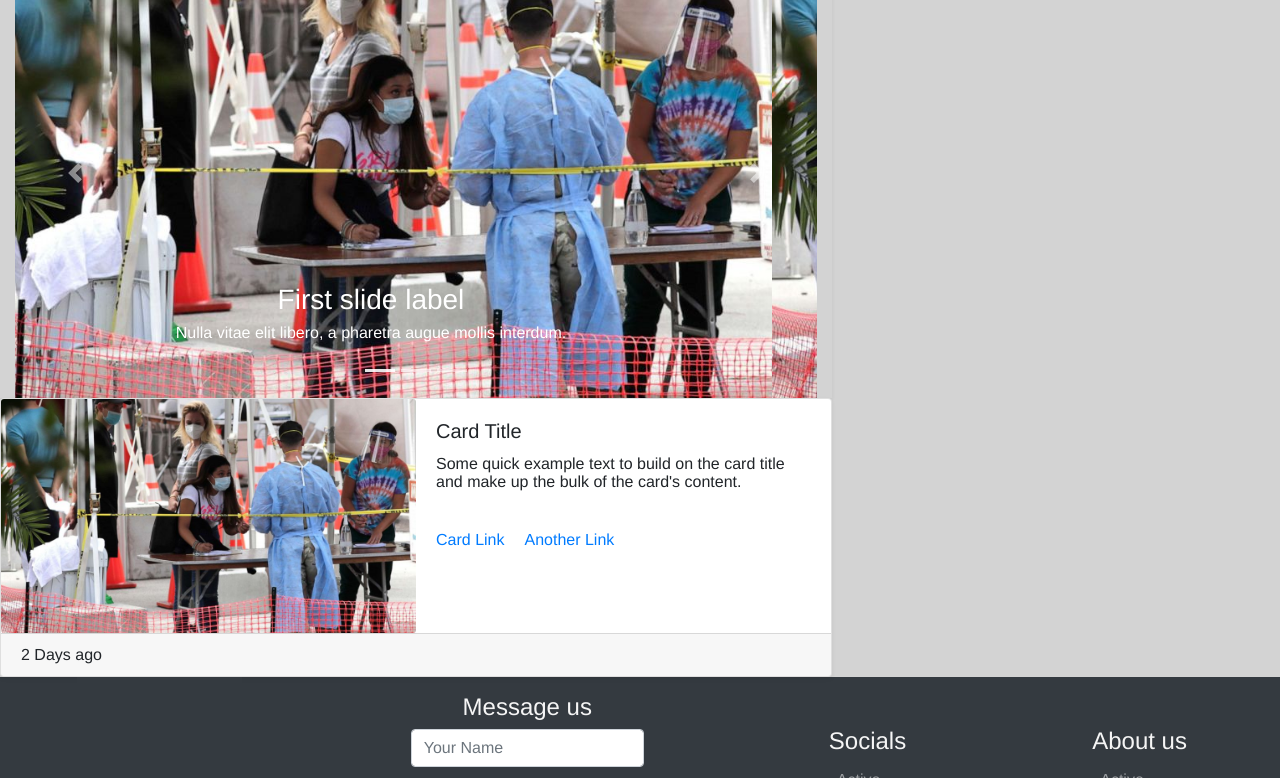
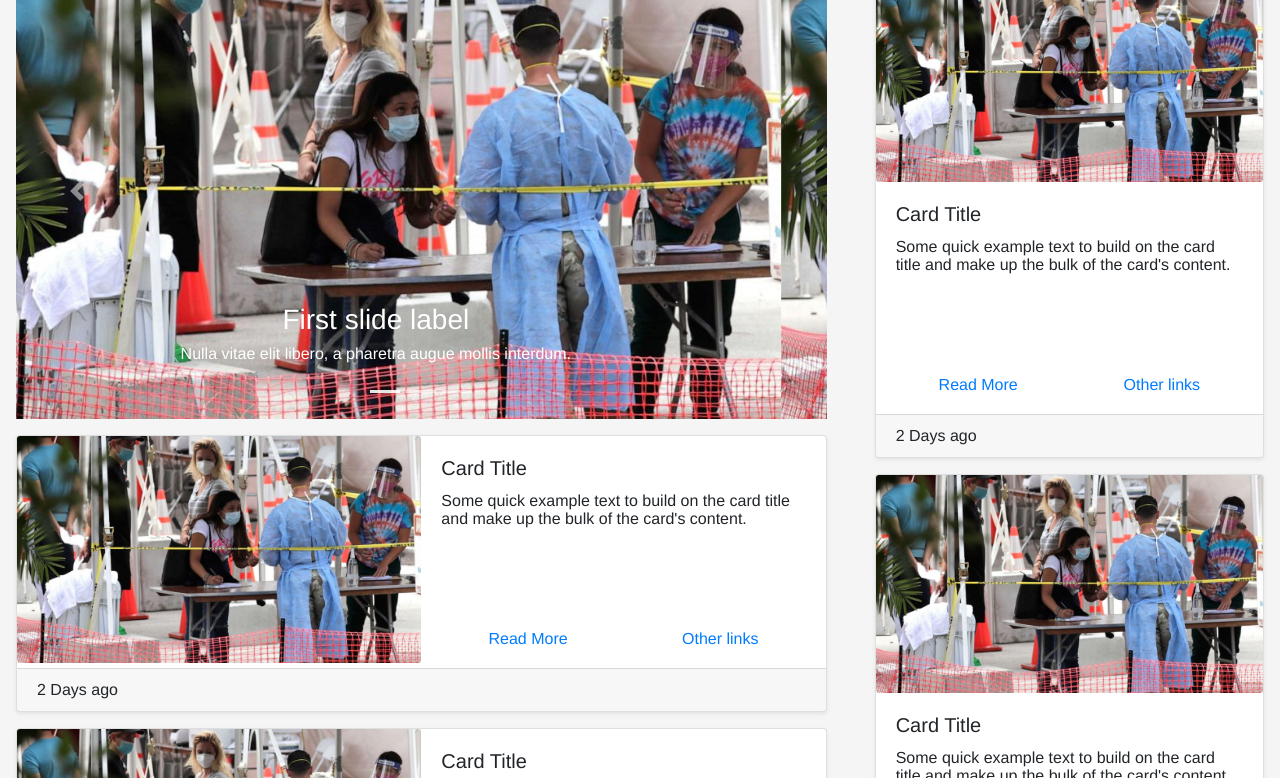
Before and after one commit to kunal-93/outerCircles, a React app in the folder client/: page / in a window 1280 px wide. Shown: the part 103-881 px from the top of the page. Built offline with nearby package versions, Linux system fonts and the light colour scheme.

Commit message:
finished Card layouts

```diff
--- a/client/src/css/homepage.css
+++ b/client/src/css/homepage.css
@@ -1,5 +1,17 @@
 .main{
     display: grid;
     grid-template-columns: 2fr 1fr;
-    gap: 2em;
+    gap: 1em;
 }
+
+/* Tablet size */
+@media(max-width:75em){
+	.main{
+        grid-template-columns: 1fr;
+    }
+}
+
+/* Mobile size */
+@media(max-width:48em){
+
+}
--- a/client/src/css/index.css
+++ b/client/src/css/index.css
@@ -3,7 +3,7 @@
 }
 body {
 	margin: 0;
-	background-color: lightgrey;
+	background-color: whitesmoke;
 	font: 1em helvetica, arial, sans-serif;
 }
 
@@ -28,19 +28,32 @@ body {
 
 .card-content{
 	grid-area: content;
+	display: grid;
+	grid-template-rows: 3fr 1fr;
+}
+
+.card-content-links{
+	display: flex;
+	justify-content: space-around;
+	align-items: center;
 }
 .card-footer{
 	grid-area: footer;
 }
 .card-grid{
+	margin: 1em;
 	display: grid;
 	grid-template-columns: 1fr 1fr;
 	grid-template-areas:
     "image content"
     "footer footer";
-
 }
 
+.card-grid-small{
+	margin: 1em;
+}
+
+/* Mobile size */
 @media(max-width:48em){
 	.footer{
 		display: grid;
--- a/client/src/js/components/Card.js
+++ b/client/src/js/components/Card.js
@@ -1,9 +1,12 @@
 import React from "react";
 import {Card} from "react-bootstrap";
+import {classNames} from "js/helpers/utilities";
 
-const CardCustom = () => {
+const CardCustom = ({variant="default"}) => {
+    const cardStyle = variant === "small" ? "card-grid-small" : "card-grid"
+
     return (
-        <Card className="card-grid shadow-sm">
+        <Card className={classNames(cardStyle, "shadow-sm")}>
             <Card.Img className="card-img" variant="top" src="src/img/Covid.jpg" />
             <div className="card-content">
                 <Card.Body>
@@ -13,9 +16,9 @@ const CardCustom = () => {
                     the card's content.
                     </Card.Text>
                 </Card.Body>
-                <Card.Body>
-                    <Card.Link href="#">Card Link</Card.Link>
-                    <Card.Link href="#">Another Link</Card.Link>
+                <Card.Body className="card-content-links">
+                    <Card.Link href="#">Read More</Card.Link>
+                    <Card.Link href="#">Other links</Card.Link>
                 </Card.Body>
             </div>
             <Card.Footer className="card-footer">2 Days ago</Card.Footer>
--- a/client/src/js/components/Carousel.js
+++ b/client/src/js/components/Carousel.js
@@ -9,7 +9,7 @@ const ControlledCarousel = () => {
     };
 
     return (
-      <Carousel activeIndex={index} onSelect={handleSelect}>
+      <Carousel style={{margin: "1em" }}activeIndex={index} onSelect={handleSelect}>
         <Carousel.Item>
           <img
             className="d-block w-100"
--- /dev/null
+++ b/client/src/js/helpers/utilities.js
@@ -0,0 +1,3 @@
+export function classNames(){
+    return Array.prototype.join.call(arguments, ' ')
+}
--- a/client/src/js/pages/homepage/Homepage.js
+++ b/client/src/js/pages/homepage/Homepage.js
@@ -10,14 +10,18 @@ const HomePage = () => {
             <Header />
             <main className="main">
                 <section>
-                    <div className="container-fluid shadow-sm">
+                    {/* <div className="container-fluid shadow-sm"> */}
                         <Carousel />
-                    </div>
+                    {/* </div> */}
+                    <Card />
+                    <Card />
                     <Card />
                 </section>
-                <aside>
-                    <h2>Side bar</h2>
-                </aside>
+                <section>
+                    <Card variant="small" />
+                    <Card variant="small" />
+                    <Card variant="small" />
+                </section>
             </main>
             <Footer />
         </>
```
